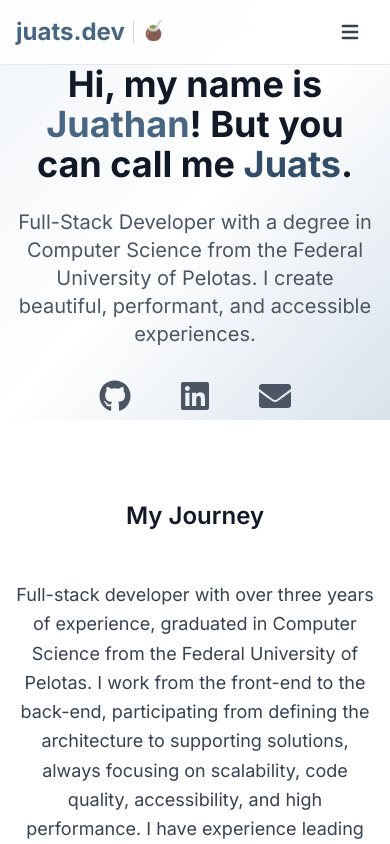
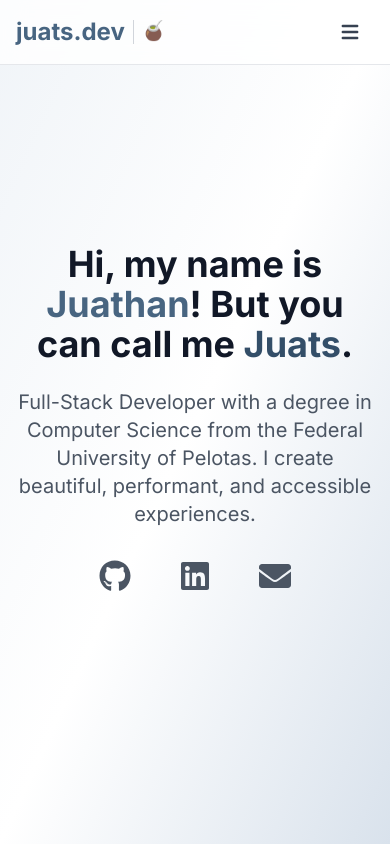
Before and after one commit to juathanduarte/juats.dev, a React (Vite) app: page / in a window 390 px wide. Shown: the top 844 px of the page. Built offline with nearby package versions, Linux system fonts and the light colour scheme.

Commit message:
fix: ajustando blink no ios

```diff
--- a/src/sections/About.tsx
+++ b/src/sections/About.tsx
@@ -6,7 +6,10 @@ const About = () => {
 
   return (
     // biome-ignore lint/correctness/useUniqueElementIds: <>
-    <section id="about" className="py-20 bg-white dark:bg-gray-800">
+    <section
+      id="about"
+      className="min-h-[calc(100vh)] py-6 flex items-center bg-white dark:bg-gray-800"
+    >
       <div className="max-w-6xl mx-auto px-4 sm:px-6 lg:px-8">
         <div className="flex flex-col gap-12">
           <h3 className="text-2xl md:text-3xl font-semibold text-gray-900 dark:text-white text-center">
--- a/src/sections/Contact.tsx
+++ b/src/sections/Contact.tsx
@@ -22,8 +22,11 @@ const Contact = () => {
 
   return (
     // biome-ignore lint/correctness/useUniqueElementIds: <>
-    <section id="contact" className="py-20 bg-white dark:bg-gray-800">
-      <div className="max-w-7xl mx-auto px-4 sm:px-6 lg:px-8 grid gap-16">
+    <section
+      id="contact"
+      className="min-h-[calc(100vh)] py-6 flex items-center bg-white dark:bg-gray-800"
+    >
+      <div className="max-w-7xl mx-auto px-4 sm:px-6 lg:px-8 grid gap-16 w-full">
         <div className="text-center flex flex-col gap-4">
           <h2 className="text-3xl md:text-4xl font-bold text-gray-900 dark:text-white">
             {t("contact.title")}
--- a/src/sections/Hero.tsx
+++ b/src/sections/Hero.tsx
@@ -18,7 +18,7 @@ const Hero = () => {
     // biome-ignore lint/correctness/useUniqueElementIds: Section anchors used for SPA navigation
     <section
       id="home"
-      className="min-h-[calc(var(--vh)*100)] flex items-center justify-center bg-gradient-to-br from-primary-50 via-white to-primary-100 dark:from-gray-900 dark:via-gray-800 dark:to-gray-900 pt-16"
+      className="min-h-[calc(100vh)] py-6 flex items-center justify-center bg-gradient-to-br from-primary-50 via-white to-primary-100 dark:from-gray-900 dark:via-gray-800 dark:to-gray-900"
     >
       <div className="max-w-7xl mx-auto px-4 sm:px-6 lg:px-8">
         <motion.div
--- a/src/sections/Projects.tsx
+++ b/src/sections/Projects.tsx
@@ -20,8 +20,11 @@ const Projects = () => {
 
   return (
     // biome-ignore lint/correctness/useUniqueElementIds: <>
-    <section id="projects" className="py-20 bg-gray-50 dark:bg-gray-900">
-      <div className="max-w-7xl mx-auto px-4 sm:px-6 lg:px-8">
+    <section
+      id="projects"
+      className="min-h-[calc(100vh)] py-6 flex items-center bg-gray-50 dark:bg-gray-900"
+    >
+      <div className="max-w-7xl mx-auto px-4 sm:px-6 lg:px-8 w-full">
         <div className="text-center mb-16">
           <h2 className="text-3xl md:text-4xl font-bold text-gray-900 dark:text-white">
             {t("projects.title")}
```
